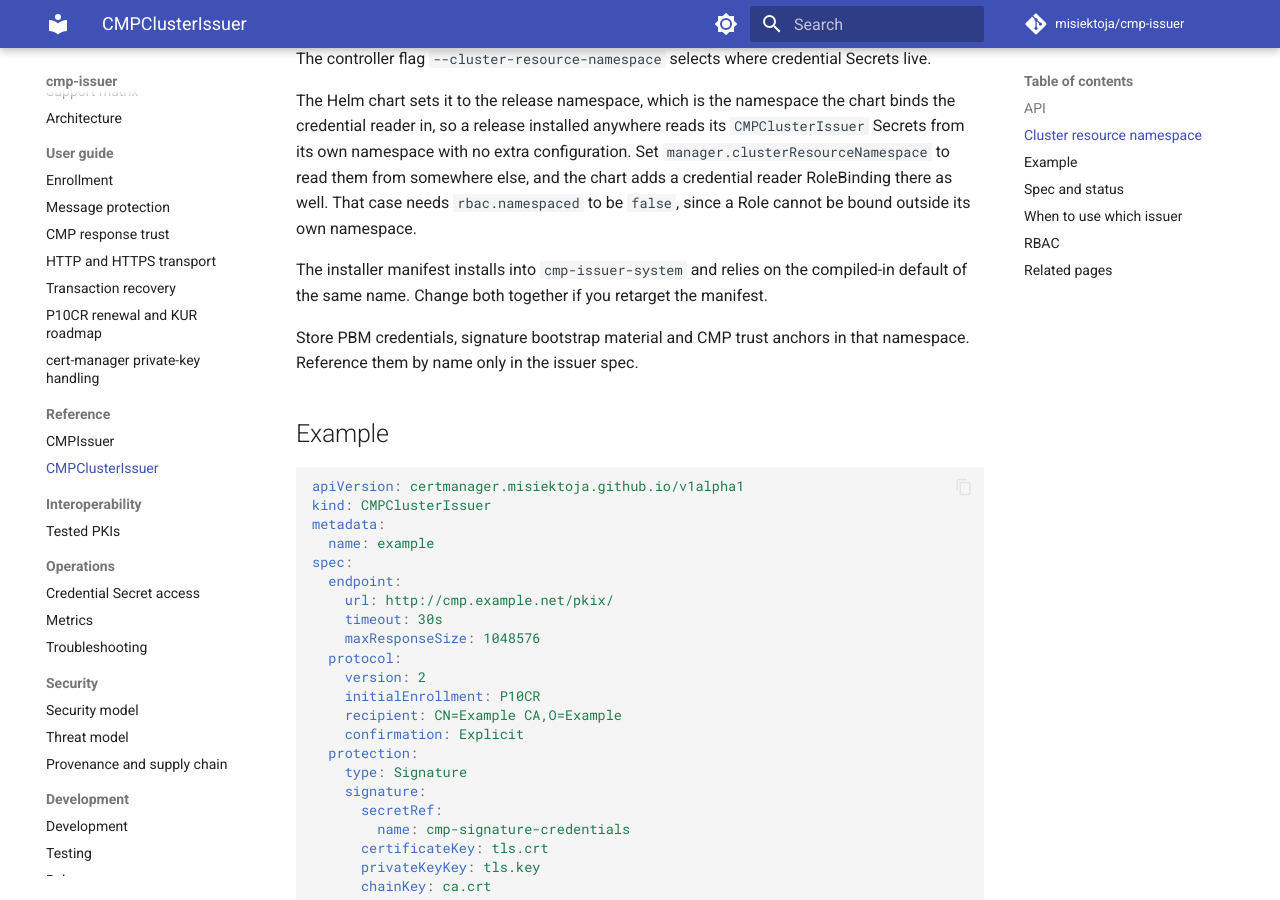
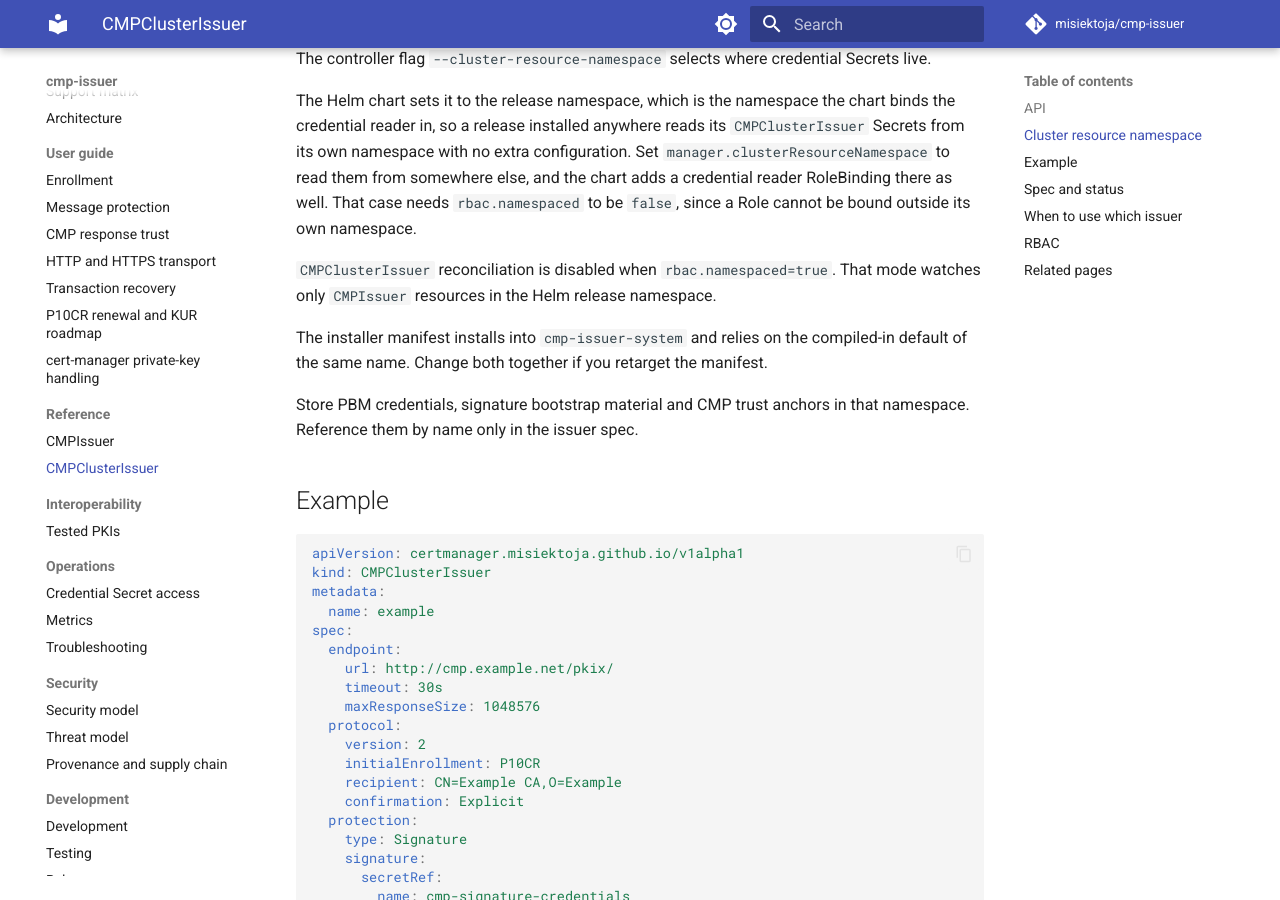
Before and after one commit to misiektoja/cmp-issuer, an MkDocs documentation site: the page built from docs/reference/cmpclusterissuer.md, in a window 1280 px wide and 900 px high, scrolled down 656 px. Built offline with MkDocs 1.6.1 and Material for MkDocs 9.7.7, drawn with Linux system fonts in a browser that asks for light colours; comment, search, counter and statistics services are not loaded.

Commit message:
docs(reference): state the namespaced mode limitation

```diff
--- a/docs/reference/cmpclusterissuer.md
+++ b/docs/reference/cmpclusterissuer.md
@@ -21,6 +21,9 @@ reader in, so a release installed anywhere reads its `CMPClusterIssuer` Secrets
 with no extra configuration. Set `manager.clusterResourceNamespace` to read them from somewhere else,
 and the chart adds a credential reader RoleBinding there as well. That case needs `rbac.namespaced` to
 be `false`, since a Role cannot be bound outside its own namespace.
+
+`CMPClusterIssuer` reconciliation is disabled when `rbac.namespaced=true`. That mode watches only
+`CMPIssuer` resources in the Helm release namespace.
 
 The installer manifest installs into `cmp-issuer-system` and relies on the compiled-in default of the
 same name. Change both together if you retarget the manifest.
```
